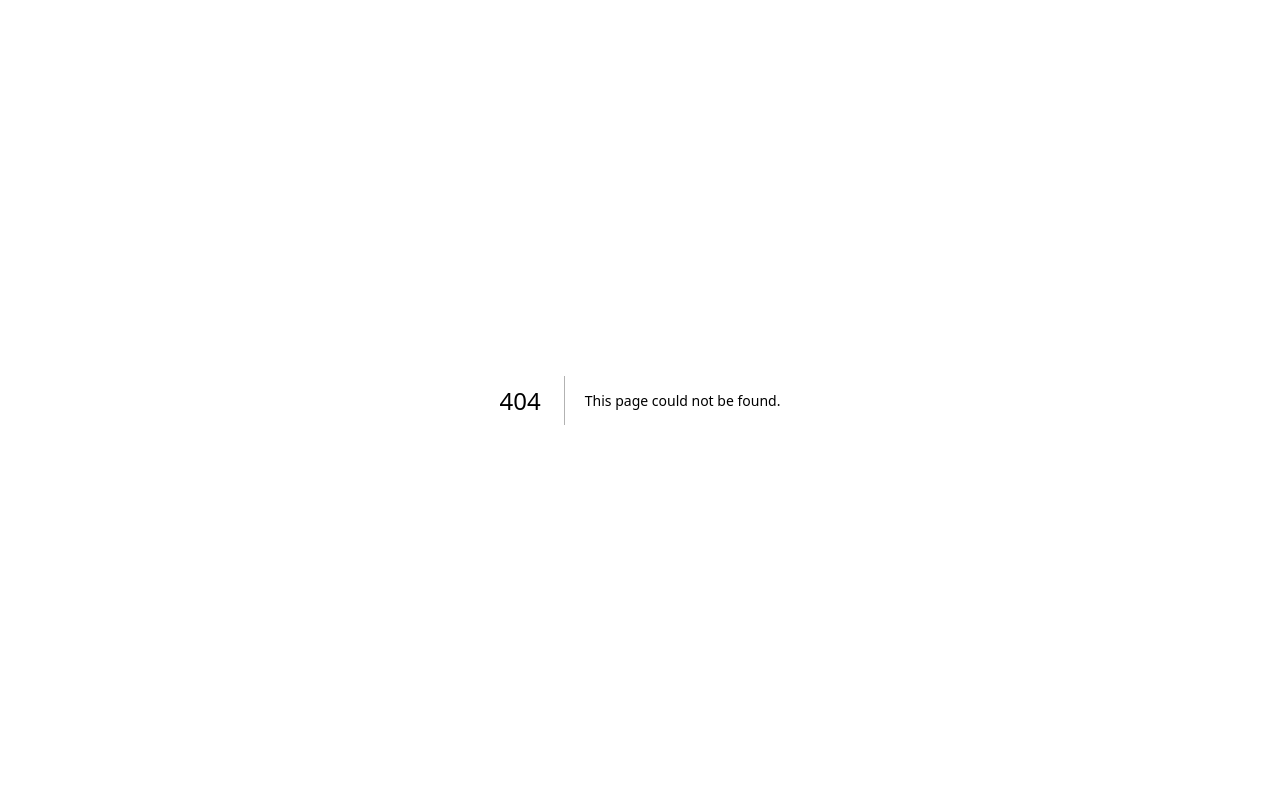
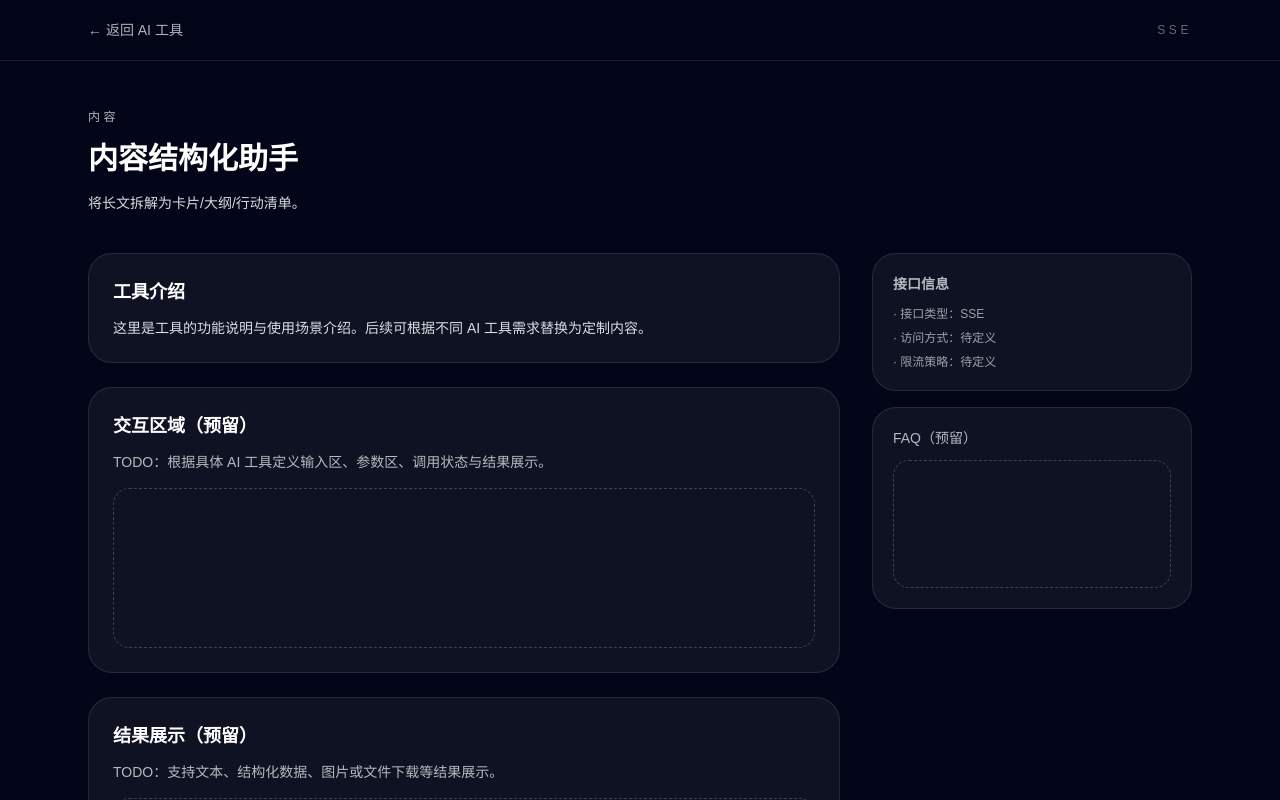
Before and after one commit to jerrywuhs/blogweb, a Next.js app: page /tools/content-struct in a window 1280 px wide. Before the commit this address had no page. Shown: the top 800 px of the page. Built offline with nearby package versions, Linux system fonts and the light colour scheme.

Commit message:
Add tools list and detail placeholders

```diff
--- /dev/null
+++ b/src/app/tools/[id]/page.tsx
@@ -0,0 +1,84 @@
+import Link from "next/link";
+import { notFound } from "next/navigation";
+import { getTool, tools } from "@/data/tools";
+
+interface PageProps {
+  params: Promise<{ id: string }>;
+}
+
+export async function generateStaticParams() {
+  return tools.map((tool) => ({ id: tool.id }));
+}
+
+export default async function ToolDetail({ params }: PageProps) {
+  const { id } = await params;
+  const tool = getTool(id);
+  if (!tool) return notFound();
+
+  return (
+    <div className="min-h-screen bg-slate-950 text-white">
+      <header className="border-b border-white/10 bg-slate-950/80 backdrop-blur">
+        <div className="mx-auto flex w-full max-w-6xl items-center justify-between px-6 py-5">
+          <Link href="/tools" className="text-sm text-white/70">
+            ← 返回 AI 工具
+          </Link>
+          <span className="text-xs uppercase tracking-[0.3em] text-white/40">
+            {tool.apiType}
+          </span>
+        </div>
+      </header>
+
+      <main className="mx-auto w-full max-w-6xl px-6 py-12">
+        <section className="space-y-4">
+          <p className="text-xs uppercase tracking-[0.3em] text-white/70">
+            {tool.category}
+          </p>
+          <h1 className="text-3xl font-semibold">{tool.name}</h1>
+          <p className="text-sm text-white/85">{tool.summary}</p>
+        </section>
+
+        <section className="mt-10 grid gap-8 lg:grid-cols-[1fr_320px]">
+          <div className="space-y-6">
+            <div className="rounded-3xl border border-white/10 bg-white/5 p-6">
+              <h2 className="text-lg font-semibold">工具介绍</h2>
+              <p className="mt-3 text-sm text-white/85">
+                这里是工具的功能说明与使用场景介绍。后续可根据不同 AI 工具需求替换为定制内容。
+              </p>
+            </div>
+
+            <div className="rounded-3xl border border-white/10 bg-white/5 p-6">
+              <h2 className="text-lg font-semibold">交互区域（预留）</h2>
+              <p className="mt-3 text-sm text-white/70">
+                TODO：根据具体 AI 工具定义输入区、参数区、调用状态与结果展示。
+              </p>
+              <div className="mt-4 h-40 rounded-2xl border border-dashed border-white/20" />
+            </div>
+
+            <div className="rounded-3xl border border-white/10 bg-white/5 p-6">
+              <h2 className="text-lg font-semibold">结果展示（预留）</h2>
+              <p className="mt-3 text-sm text-white/70">
+                TODO：支持文本、结构化数据、图片或文件下载等结果展示。
+              </p>
+              <div className="mt-4 h-40 rounded-2xl border border-dashed border-white/20" />
+            </div>
+          </div>
+
+          <aside className="space-y-4">
+            <div className="rounded-3xl border border-white/10 bg-white/5 p-5">
+              <h3 className="text-sm font-semibold text-white/70">接口信息</h3>
+              <div className="mt-3 space-y-2 text-xs text-white/60">
+                <p>· 接口类型：{tool.apiType}</p>
+                <p>· 访问方式：待定义</p>
+                <p>· 限流策略：待定义</p>
+              </div>
+            </div>
+            <div className="rounded-3xl border border-white/10 bg-white/5 p-5">
+              <p className="text-sm text-white/70">FAQ（预留）</p>
+              <div className="mt-3 h-32 rounded-2xl border border-dashed border-white/20" />
+            </div>
+          </aside>
+        </section>
+      </main>
+    </div>
+  );
+}
--- /dev/null
+++ b/src/app/tools/page.tsx
@@ -0,0 +1,85 @@
+import Link from "next/link";
+import { tools } from "@/data/tools";
+
+export const metadata = {
+  title: "AI 工具 · 老吴的工作站",
+};
+
+export default function ToolsPage() {
+  return (
+    <div className="min-h-screen bg-slate-950 text-white">
+      <header className="border-b border-white/10 bg-slate-950/80 backdrop-blur">
+        <div className="mx-auto flex w-full max-w-6xl items-center justify-between px-6 py-5">
+          <Link href="/" className="text-lg font-semibold">
+            老吴的工作站
+          </Link>
+          <nav className="flex items-center gap-6 text-sm text-white/70">
+            <Link href="/tools" className="text-white">
+              AI 工具
+            </Link>
+            <Link href="/tech">技术博客</Link>
+            <Link href="/personal">个人博客</Link>
+          </nav>
+        </div>
+      </header>
+
+      <main className="mx-auto w-full max-w-6xl px-6 py-12">
+        <section className="grid gap-8 lg:grid-cols-[1.1fr_0.9fr]">
+          <div>
+            <p className="text-xs uppercase tracking-[0.3em] text-white/60">AI 工具</p>
+            <h1 className="mt-4 text-3xl font-semibold">
+              面向业务场景的 AI 工具集合
+            </h1>
+            <p className="mt-3 text-sm text-white/85">
+              提供可演示的 AI 能力入口，支持 REST / WebSocket / SSE。
+            </p>
+          </div>
+          <div className="rounded-3xl border border-white/10 bg-white/5 p-6">
+            <h2 className="text-sm font-semibold text-white/70">工具筛选（预留）</h2>
+            <div className="mt-4 space-y-3 text-xs text-white/60">
+              <p>· 分类筛选</p>
+              <p>· 标签筛选</p>
+              <p>· 价格/状态</p>
+              <p>· 搜索与排序</p>
+            </div>
+          </div>
+        </section>
+
+        <section className="mt-10 grid gap-6 lg:grid-cols-3">
+          {tools.map((tool) => (
+            <article
+              key={tool.id}
+              className="rounded-3xl border border-white/10 bg-white/5 p-6"
+            >
+              <div className="flex items-start justify-between">
+                <div>
+                  <p className="text-xs uppercase tracking-[0.3em] text-white/70">
+                    {tool.category}
+                  </p>
+                  <h3 className="mt-3 text-lg font-semibold">{tool.name}</h3>
+                </div>
+                <span className="rounded-full border border-white/20 px-3 py-1 text-xs text-white/70">
+                  {tool.apiType}
+                </span>
+              </div>
+              <p className="mt-3 text-sm text-white/85">{tool.summary}</p>
+              <div className="mt-4 flex flex-wrap gap-2 text-xs text-white/50">
+                {tool.tags.map((tag) => (
+                  <span key={tag} className="rounded-full bg-white/10 px-2 py-1">
+                    #{tag}
+                  </span>
+                ))}
+              </div>
+              <Link
+                href={`/tools/${tool.id}`}
+                className="mt-6 inline-flex text-sm font-semibold text-emerald-300"
+              >
+                进入工具 →
+              </Link>
+            </article>
+          ))}
+        </section>
+      </main>
+    </div>
+  );
+}
--- /dev/null
+++ b/src/data/tools.ts
@@ -0,0 +1,30 @@
+export const tools = [
+  {
+    id: "contract-analyzer",
+    name: "AI 合同分析",
+    summary: "上传合同，生成风险点摘要与建议。",
+    category: "文档",
+    tags: ["合同", "法务", "AI"],
+    apiType: "REST",
+  },
+  {
+    id: "sentiment-radar",
+    name: "舆情速览",
+    summary: "多源信息聚合、热点趋势与关键摘要。",
+    category: "信息流",
+    tags: ["舆情", "趋势", "摘要"],
+    apiType: "WebSocket",
+  },
+  {
+    id: "content-struct",
+    name: "内容结构化助手",
+    summary: "将长文拆解为卡片/大纲/行动清单。",
+    category: "内容",
+    tags: ["结构化", "清单", "效率"],
+    apiType: "SSE",
+  },
+];
+
+export function getTool(id: string) {
+  return tools.find((tool) => tool.id === id);
+}
```
